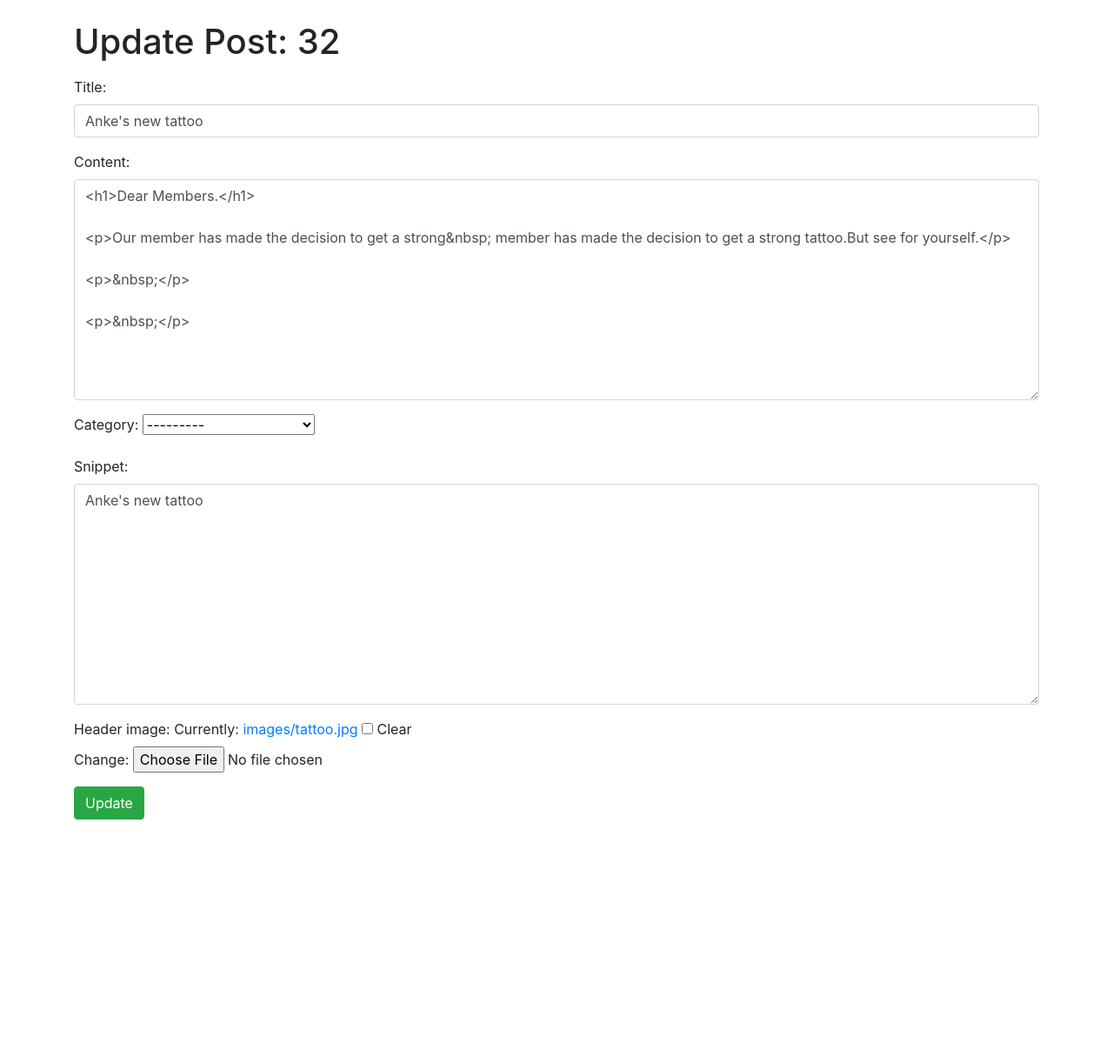
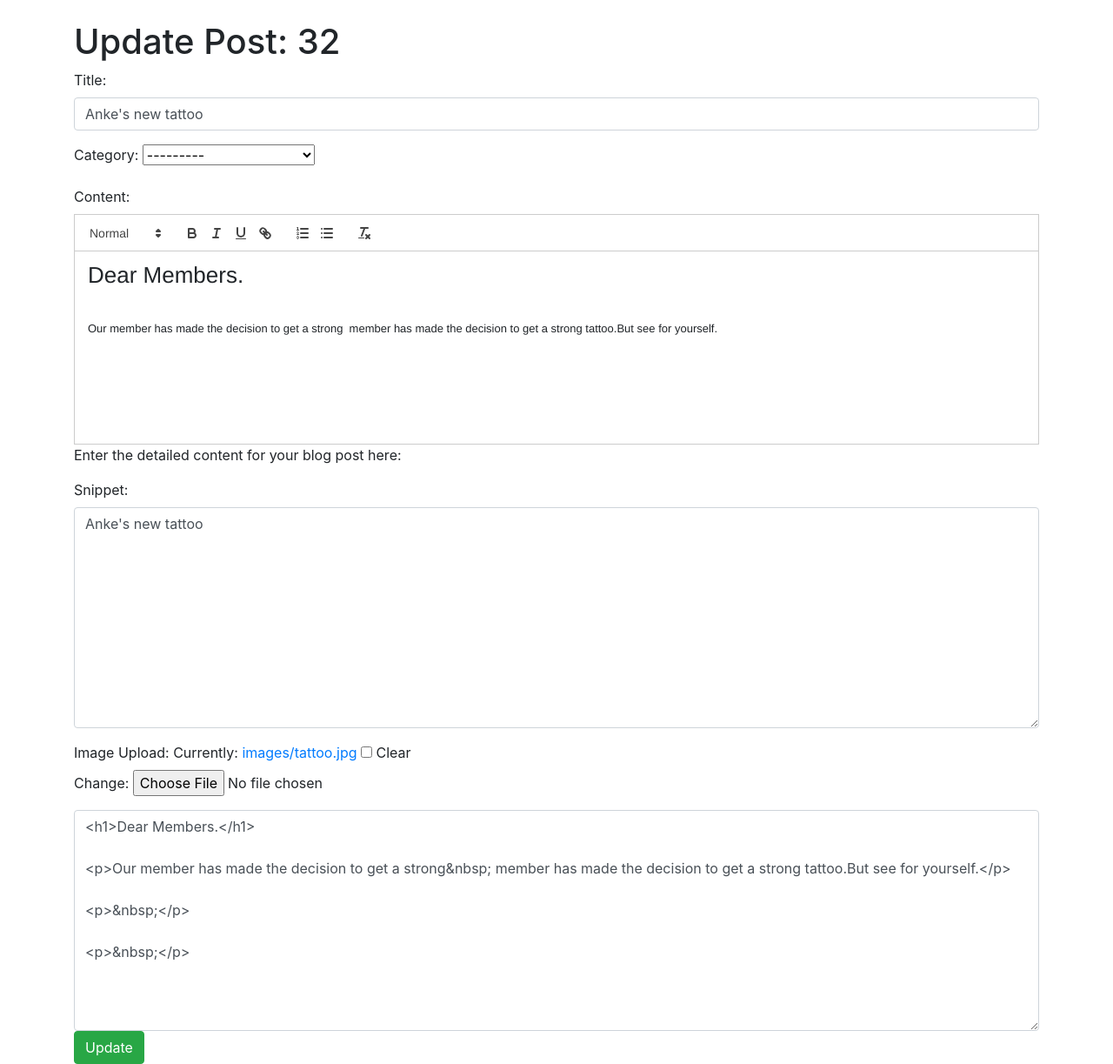
Before and after one commit to renebaumann3000/gist_project, a Django app: page /post/32/edit in a window 1280 px wide. Shown: the part 56-1279 px from the top of the page at 87% size. Before the commit the page ends 998 px from the top, so only its background shows below. Run offline with Django 4.2, Linux system fonts and the light colour scheme; a user stored in the database is signed in; data comes from the database, SQL or seed files in the repository; some libraries are stand-ins or nearby versions.

Commit message:
added quill editor

```diff
--- a/blog/forms.py
+++ b/blog/forms.py
@@ -33,7 +33,7 @@ class BlogPostForm(forms.ModelForm):
 
         widgets = {
             'title': forms.TextInput(attrs={'class': 'form-control'}),
-            'content': forms.Textarea(attrs={'class': 'form-control'}),
+            'content': forms.Textarea(attrs={'class': 'form-control', 'id': 'quill-editor'}),  # Add 'id' attribute
             'snippet': forms.Textarea(attrs={'class': 'form-control'})
         }
 
--- a/blog/templates/admin_edit_post.html
+++ b/blog/templates/admin_edit_post.html
@@ -8,36 +8,87 @@
     <meta charset="UTF-8">
     <meta name="viewport" content="width=device-width, initial-scale=1.0">
     <title>GIST Group</title>
+
+    <!-- Include Quill CSS -->
+    <link href="https://cdn.quilljs.com/1.3.6/quill.snow.css" rel="stylesheet">
+
+    <!-- Add CSS to hide the content form field -->
+    <style>
+        #id_content {
+            display: none;
+        }
+    </style>
 </head>
 <body>
 
     {% if user.is_authenticated %}
         {% if user.pk == post.author.pk %}  <!-- Checking if the logged-in user is the author of the post -->
 
-            <!-- Displaying the page title for updating the post -->
             <h1>Update Post: {{ post.pk }}</h1>
-            <!-- Form for updating a blog post -->
-            <div class="form-group"></div>  <!-- Empty div for form group (for styling or future use) -->
-            <form method="POST" enctype="multipart/form-data">  <!-- Adding enctype for file upload -->
-                {% csrf_token %}  <!-- CSRF token for form security -->
 
-              <!--  {{ form.media }}  Inserting form media (if any, like JavaScript or CSS specific to the form) -->
-                {{ form.as_p }}  <!-- Rendering form fields as paragraphs for a simple layout -->
+            <form method="POST" enctype="multipart/form-data">
+                {% csrf_token %}
+
+                <!-- Title, Category, Snippet, and Image Upload fields -->
+                <div class="form-group">
+                    <label for="{{ form.title.id_for_label }}">Title:</label>
+                    {{ form.title }}
+                </div>
+
+                <div class="form-group">
+                    <label for="{{ form.category.id_for_label }}">Category:</label>
+                    {{ form.category }}
+                </div>
+
+                <div class="form-group">
+                    <label for="quill-editor">Content:</label>
+                    <div id="quill-editor"></div>
+                    <p>Enter the detailed content for your blog post here:</p>
+                </div>
+
+                <div class="form-group">
+                    <label for="{{ form.snippet.id_for_label }}">Snippet:</label>
+                    {{ form.snippet }}
+                </div>
+
+                <div class="form-group">
+                    <label for="{{ form.header_image.id_for_label }}">Image Upload:</label>
+                    {{ form.header_image }}
+                </div>
+
+                <!-- Render the content form field (hidden) -->
+                {{ form.content }}
 
                 <!-- Update button for the form -->
                 <button class="btn btn-success">Update</button>
             </form>
 
-        {% else %}  <!-- If the authenticated user is not the author of the post -->
-            <!-- Displaying a message indicating that the user is not authorized to update this post -->
+            <!-- Include Quill JavaScript -->
+            <script src="https://cdn.quilljs.com/1.3.6/quill.js"></script>
+            <script>
+                var quill = new Quill('#quill-editor', {
+                    theme: 'snow',
+                });
+
+                // Set the initial content from the form field
+                quill.root.innerHTML = '{{ form.content.value|default:''|escapejs|safe }}';
+
+                // Update the hidden 'content' field with Quill editor content when changes occur
+                quill.on('text-change', function() {
+                    var contentInput = document.querySelector('#id_content');
+                    contentInput.value = quill.root.innerHTML;
+                });
+            </script>
+
+        {% else %}
             Not allowed cause not author!
-        {% endif %}  <!-- End of authorship check -->
-    {% else %}  <!-- If the user is not authenticated -->
-        <!-- Displaying a message indicating that the user is not authorized to update this post -->
+        {% endif %}
+
+    {% else %}
         Not allowed cause auth!
-    {% endif %}  <!-- End of authentication check -->
+    {% endif %}
 
 </body>
 </html>
 
-{% endblock %}  <!-- End of the content block -->
+{% endblock %}
--- a/gistgroup/settings.py
+++ b/gistgroup/settings.py
@@ -60,6 +60,7 @@ INSTALLED_APPS = [
     'blog', # Custom added
     'members', # Custom added
     'ckeditor', # Custom added
+    'django_quill',
 ]
 
 MIDDLEWARE = [
```
Also changed, not shown: blog/templates/admin_post.html (+68 -20 lines).
